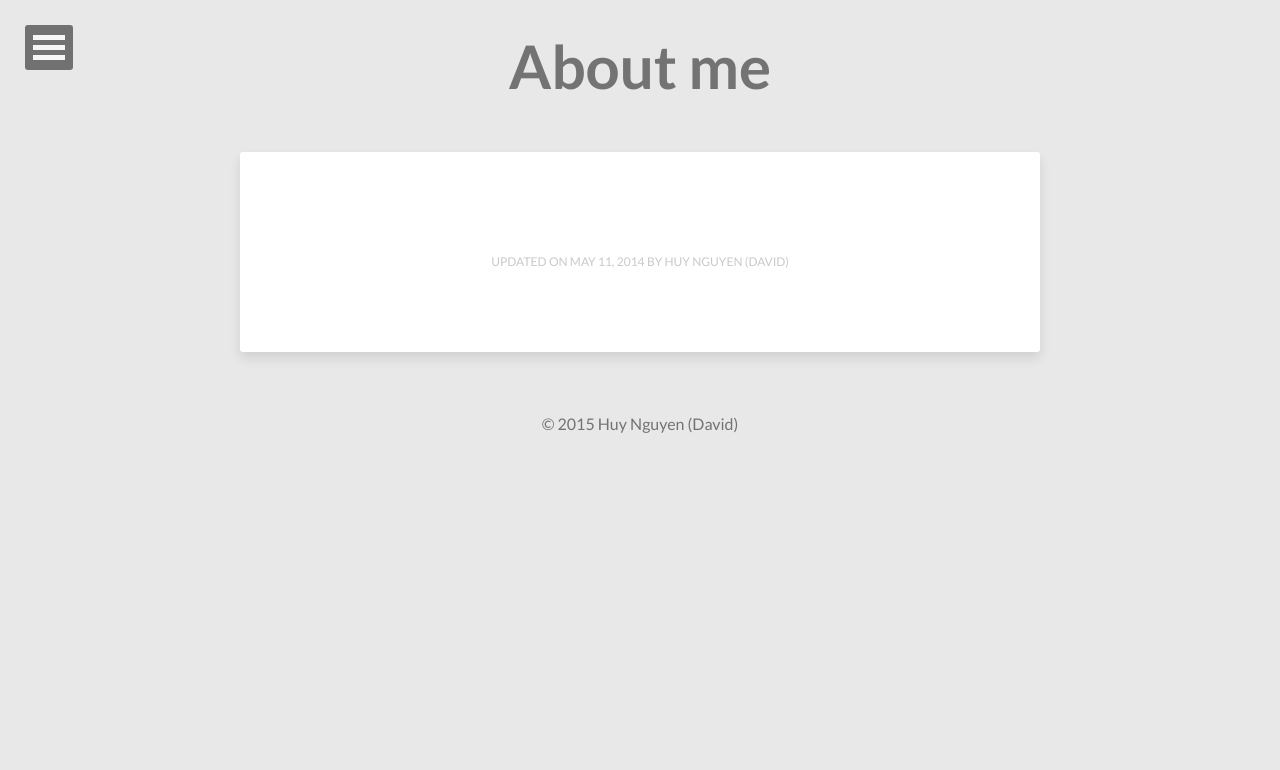
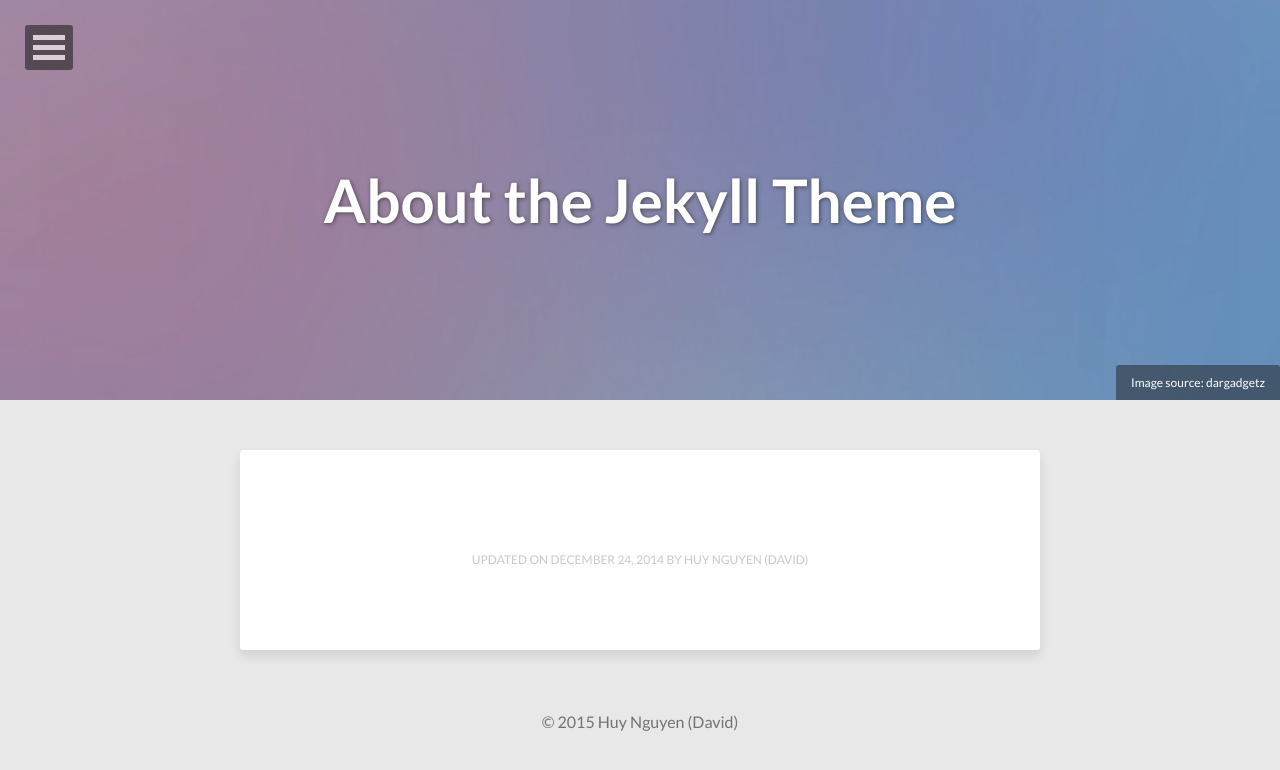
Before and after one commit to vareisen/vareisen.github.io, a Jekyll site: the page built from about/index.md, in a window 1280 px wide. Shown: the top 770 px of the page. Built offline with Jekyll 4.4.1, drawn with Linux system fonts in a browser that asks for light colours; nearby versions of some CDN libraries.

Commit message:
Update index.md

```diff
--- a/about/index.md
+++ b/about/index.md
@@ -1,6 +1,10 @@
 ---
 layout: page
-title: About me
+title: About the Jekyll Theme
+image:
+  feature: abstract-5.jpg
+  credit: dargadgetz
+  creditlink: http://www.dargadgetz.com/ios-7-abstract-wallpaper-pack-for-iphone-5-and-ipod-touch-retina/
 comments: false
-modified: 2014-05-11
+modified: 2014-12-24
 ---
```
